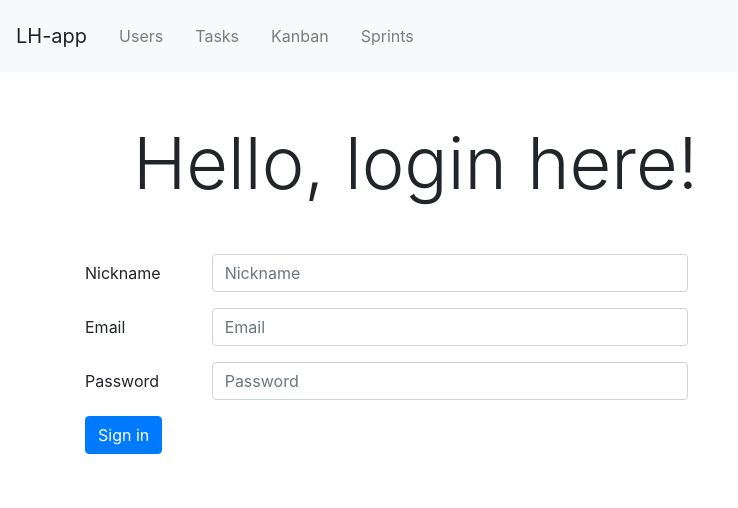
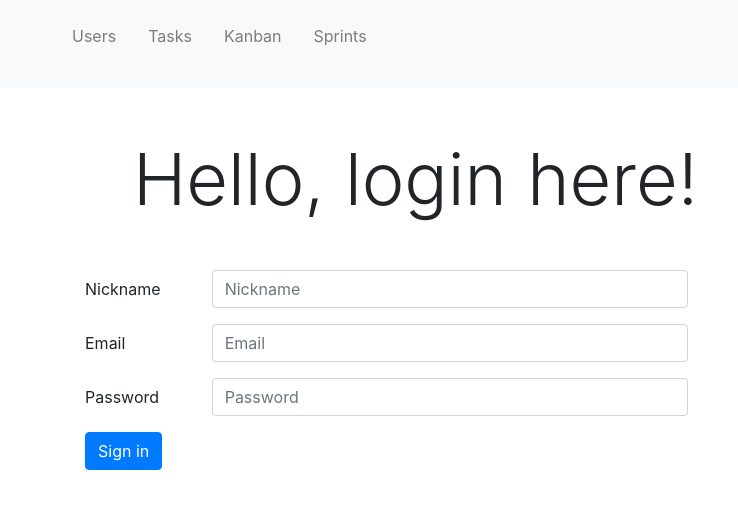
Before and after one commit to jrkwsk/lh-app, a React (Create React App) app: page / in a window 1280 px wide. Shown: the top 508 px of the page, without its empty margins (0-738 px from the left). Built offline with nearby package versions, Linux system fonts and the light colour scheme.

Commit message:
navigation from a to ul li

```diff
--- a/src/Main/components/Navigation.js
+++ b/src/Main/components/Navigation.js
@@ -15,44 +15,42 @@ export const Navigation = () => {
 return (
   <Router>
 <nav className="navbar navbar-expand-lg navbar-light bg-light">
-  <a className="navbar-brand">LH-app</a>
+  <ul>
   <button className="navbar-toggler" type="button" data-toggle="collapse" data-target="#navbarNavAltMarkup" aria-controls="navbarNavAltMarkup" aria-expanded="false" aria-label="Toggle navigation">
     <span className="navbar-toggler-icon"></span>
   </button>
   <div className="collapse navbar-collapse" id="navbarNavAltMarkup">
-
-
       {mockmode === 'guest-view' && <div className="guest-view">
       <div className="navbar-nav">
-      <a className="nav-item nav-link active">
+      <li className="nav-item nav-link active">
       <NavLink className="nav-link" to="/" activeClassName="nav-item-active">Home</NavLink>
-      </a>
-      <a className="nav-item nav-link">
+      </li>
+      <li className="nav-item nav-link">
       <NavLink className="nav-link" to="/login">Login</NavLink>
-      </a>
+      </li>
       </div>
       </div>}
 
       {mockmode === 'user-view' && <div className="user-view">
 
       <div className="navbar-nav">
-      <a className="nav-item nav-link">
+      <li className="nav-item nav-link">
       <NavLink className="nav-link" to="/users">Users</NavLink>
-      </a>
+      </li>
 
-      <a className="nav-item nav-link">
+      <li className="nav-item nav-link">
       <NavLink className="nav-link" to="/tasks">Tasks</NavLink>
-      </a>
+      </li>
 
-      <a className="nav-item nav-link">
+      <li className="nav-item nav-link">
       <NavLink className="nav-link" to="/kanban">Kanban</NavLink>
-      </a>
-      <a className="nav-item nav-link">
-      <NavLink className="nav-link" to="/sprints">Sprints</NavLink></a>
-
+      </li>
+      <li className="nav-item nav-link">
+      <NavLink className="nav-link" to="/sprints">Sprints</NavLink></li>
       </div>
     </div>}
   </div>
+  </ul>
 </nav>
 </Router>
 )
```
